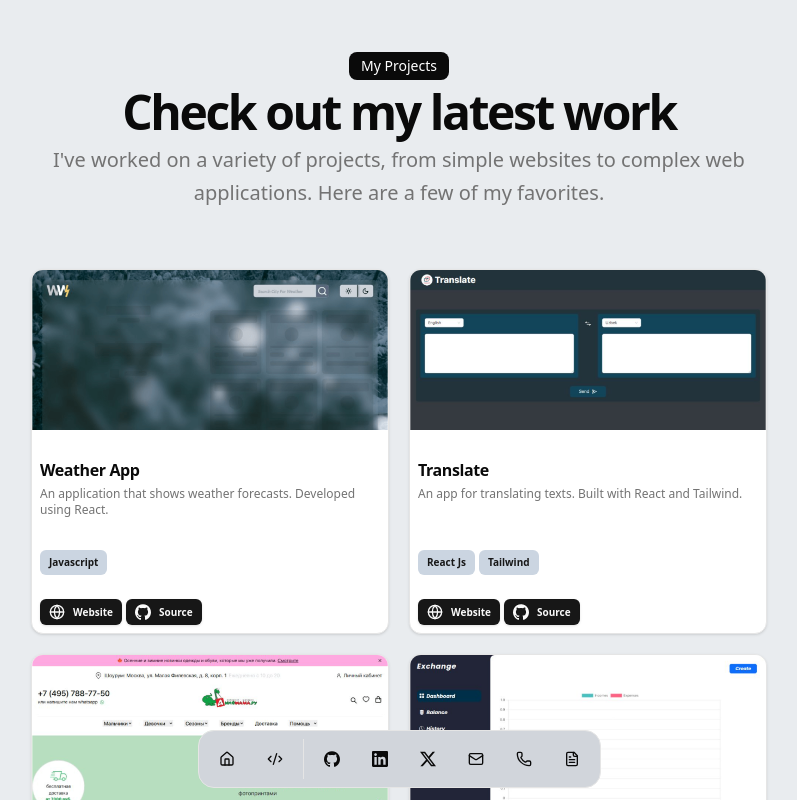
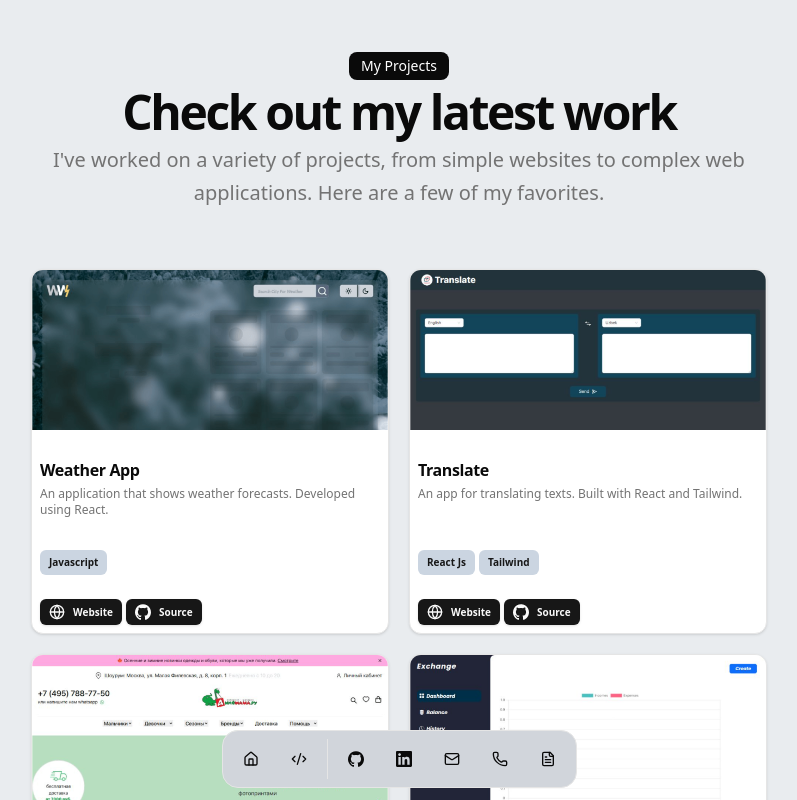
Before and after one commit to sindorcoder/sindorcoder, a React (Vite) app: page /projects in a window 1280 px wide. Shown: the top 800 px of the page, without its empty margins (241-1038 px from the left). Built offline with nearby package versions, Linux system fonts and the light colour scheme.

Commit message:
Update Icons.tsx

```diff
--- a/src/components/ui/Icons.tsx
+++ b/src/components/ui/Icons.tsx
@@ -28,15 +28,6 @@ export const Icons = {
       />
     </svg>
   ),
-  x: () => (
-    <svg viewBox="0 0 24 24" xmlns="http://www.w3.org/2000/svg">
-      <title>X</title>
-      <path
-        fill="currentColor"
-        d="M18.901 1.153h3.68l-8.04 9.19L24 22.846h-7.406l-5.8-7.584-6.638 7.584H.474l8.6-9.83L0 1.154h7.594l5.243 6.932ZM17.61 20.644h2.039L6.486 3.24H4.298Z"
-      />
-    </svg>
-  ),
   github: () => (
     <svg width="16px" viewBox="0 0 438.549 438.549">
       <path
@@ -64,11 +55,7 @@ export const DATA = {
         url: "www.linkedin.com/in/sindorolmasov",
         icon: Icons.linkedin,
       },
-      X: {
-        name: "X",
-        url: "https://x.com/sindorcoder",
-        icon: Icons.x,
-      },
+
       email: {
         name: "Send Email",
         url: "mailto:sindordev77@gmail.com",
```
